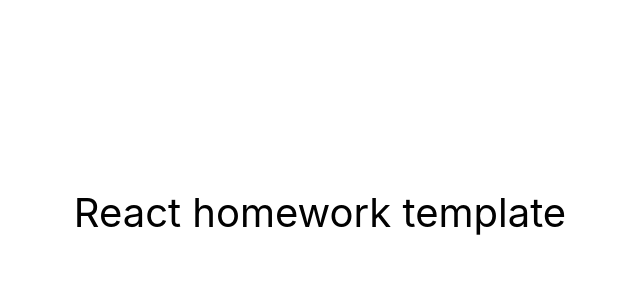
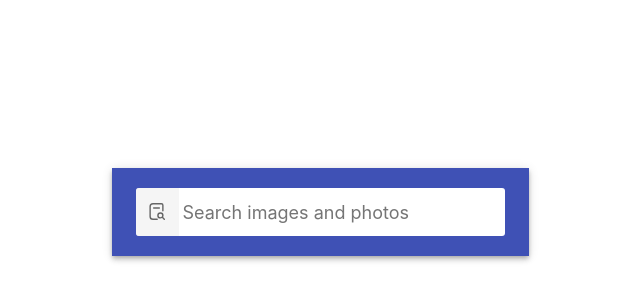
Before and after one commit to Hanna-Pylypenko/goit-react-hw-03-image-finder, a React (Create React App) app: page / in a window 1280 px wide. Shown: the part 188-488 px from the top of the page, without its empty margins (320-960 px from the left). Built offline with nearby package versions, Linux system fonts and the light colour scheme.

Commit message:
added searchBar component

```diff
--- a/package.json
+++ b/package.json
@@ -7,6 +7,7 @@
     "@testing-library/jest-dom": "^5.16.3",
     "@testing-library/react": "^12.1.4",
     "@testing-library/user-event": "^13.5.0",
+    "@types/react": "^18.0.15",
     "react": "^18.1.0",
     "react-dom": "^18.1.0",
     "react-scripts": "5.0.1",
--- a/src/components/App.jsx
+++ b/src/components/App.jsx
@@ -1,4 +1,16 @@
-export const App = () => {
+import React, { Component } from 'react';
+import { SearchBar } from './SearchBar/SearchBar';
+
+export class App extends Component {
+  state = {
+    searchedItem: [],
+  };
+  onSubmit = evt => {
+    evt.preventDefault();
+
+    console.log('submitted');
+  };
+  render() {
     return (
       <div
         style={{
@@ -7,10 +19,11 @@
           justifyContent: 'center',
           alignItems: 'center',
           fontSize: 40,
-        color: '#010101'
+          color: '#010101',
         }}
       >
-      React homework template
+        <SearchBar onSubmit={this.onSubmit} />
       </div>
     );
-};
+  }
+}
--- /dev/null
+++ b/src/components/SearchBar/SearchBar.jsx
@@ -0,0 +1,20 @@
+import css from './SearchBar.module.css';
+export const SearchBar = ({ onSubmit }) => {
+  return (
+    <header className={css.searchBar}>
+      <form className={css.searchForm}>
+        <button type="submit" className={css.button} onSubmit={onSubmit}>
+          <span className={css.buttonLabel}>Search</span>
+        </button>
+
+        <input
+          className={css.input}
+          type="text"
+          autoComplete="off"
+          autoFocus
+          placeholder="Search images and photos"
+        />
+      </form>
+    </header>
+  );
+};
--- /dev/null
+++ b/src/components/SearchBar/SearchBar.module.css
@@ -0,0 +1,74 @@
+.searchBar {
+  top: 0;
+  left: 0;
+  position: sticky;
+  z-index: 1100;
+  display: flex;
+  justify-content: center;
+  align-items: center;
+  min-height: 64px;
+  padding-right: 24px;
+  padding-left: 24px;
+  padding-top: 12px;
+  padding-bottom: 12px;
+  color: #fff;
+  background-color: #3f51b5;
+  box-shadow: 0px 2px 4px -1px rgba(0, 0, 0, 0.2),
+    0px 4px 5px 0px rgba(0, 0, 0, 0.14), 0px 1px 10px 0px rgba(0, 0, 0, 0.12);
+}
+.searchForm {
+  display: flex;
+  align-items: center;
+  width: 100%;
+  max-width: 600px;
+  background-color: #fff;
+  border-radius: 3px;
+  overflow: hidden;
+}
+
+.button {
+  display: inline-block;
+  width: 48px;
+  height: 48px;
+  border: 0;
+  background-image: url('./searchIcon.svg');
+  background-size: 40%;
+  background-repeat: no-repeat;
+  background-position: center;
+  opacity: 0.6;
+  transition: opacity 250ms cubic-bezier(0.4, 0, 0.2, 1);
+  cursor: pointer;
+  outline: none;
+}
+
+.button:hover {
+  opacity: 1;
+}
+
+.buttonLabel {
+  position: absolute;
+  width: 1px;
+  height: 1px;
+  padding: 0;
+  overflow: hidden;
+  clip: rect(0, 0, 0, 0);
+  white-space: nowrap;
+  clip-path: inset(50%);
+  border: 0;
+}
+
+.input {
+  display: inline-block;
+  width: 100%;
+  font: inherit;
+  font-size: 20px;
+  border: none;
+  outline: none;
+  padding-left: 4px;
+  padding-right: 4px;
+}
+
+.input::placeholder {
+  font: inherit;
+  font-size: 18px;
+}
```
Also changed, not shown: src/components/SearchBar/searchIcon.svg (added), 1 other file (tests, documents, lock files or other folders). Lines whose indentation alone changed are shown as unchanged.
